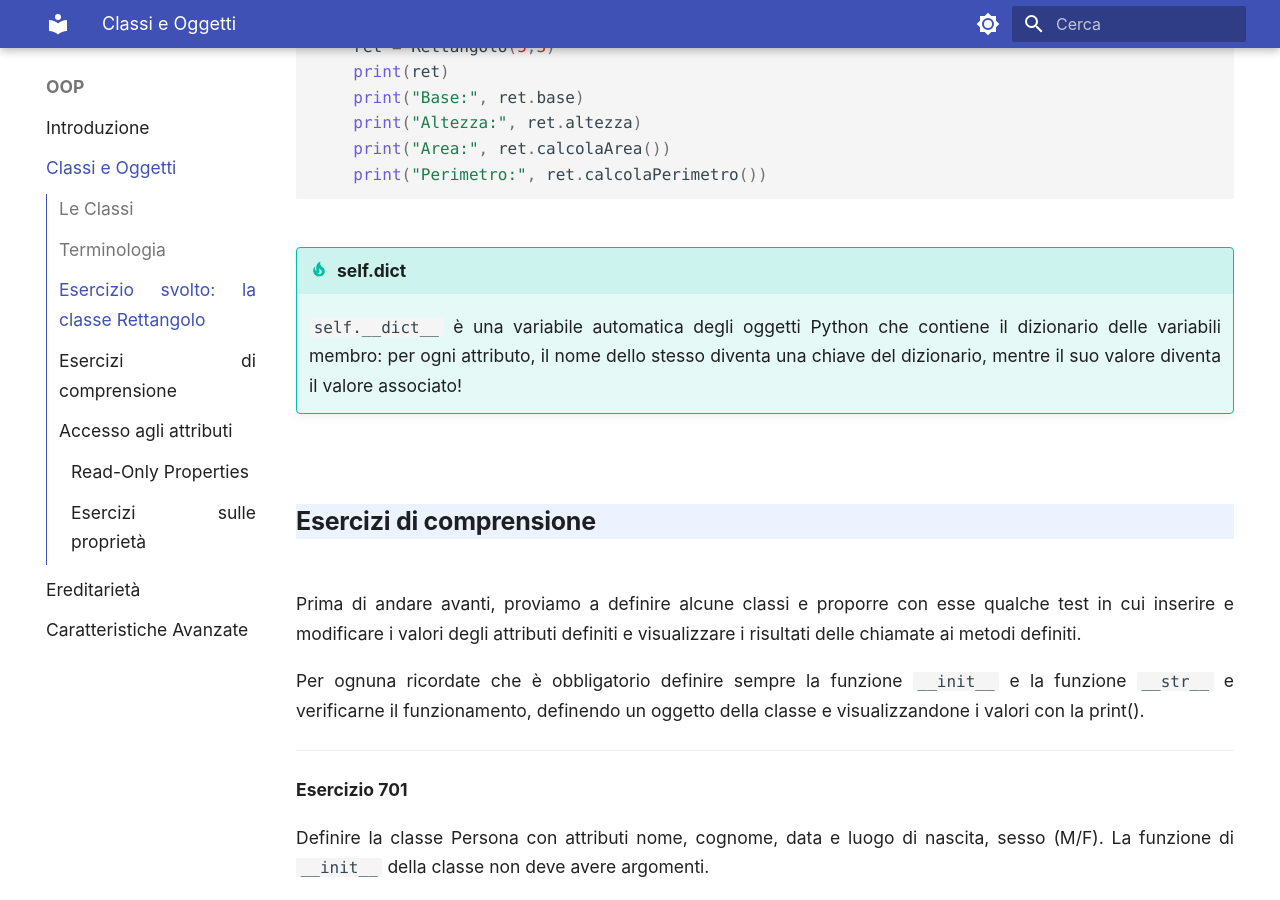
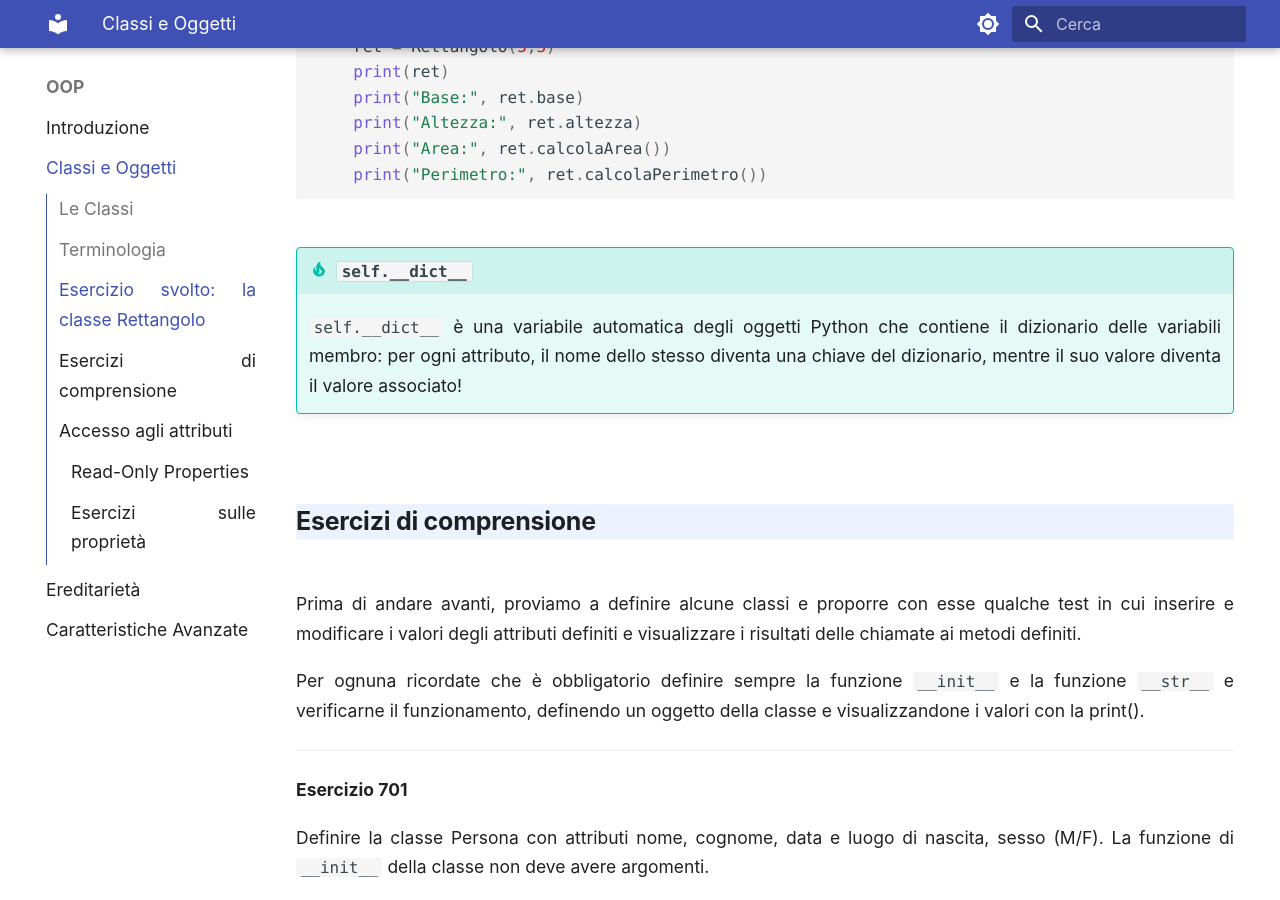
Before and after one commit to adjamhub/pyhandouts, an MkDocs documentation site: the page built from docs/OOP/001_classes_objects.md, in a window 1280 px wide and 900 px high, scrolled down 6518 px. Built offline with MkDocs 1.6.1 and Material for MkDocs 9.7.7, drawn with Linux system fonts in a browser that asks for light colours.

Commit message:
prova :)

````diff
--- a/docs/OOP/001_classes_objects.md
+++ b/docs/OOP/001_classes_objects.md
@@ -245,7 +245,7 @@ if __name__ == "__main__":
     print("Perimetro:", ret.calcolaPerimetro())
 ```
 
-!!! tip "self.__dict__"
+!!! tip "`self.__dict__`"
 
     `self.__dict__` è una variabile automatica degli oggetti Python che contiene il dizionario delle variabili membro:
     per ogni attributo, il nome dello stesso diventa una chiave del dizionario, mentre il suo valore diventa il valore associato!
````
